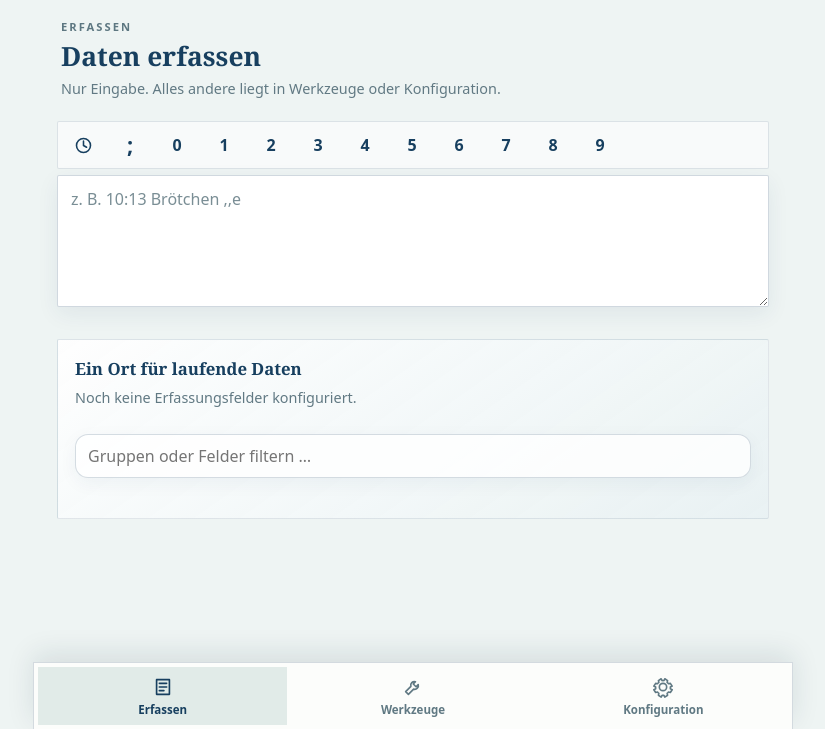
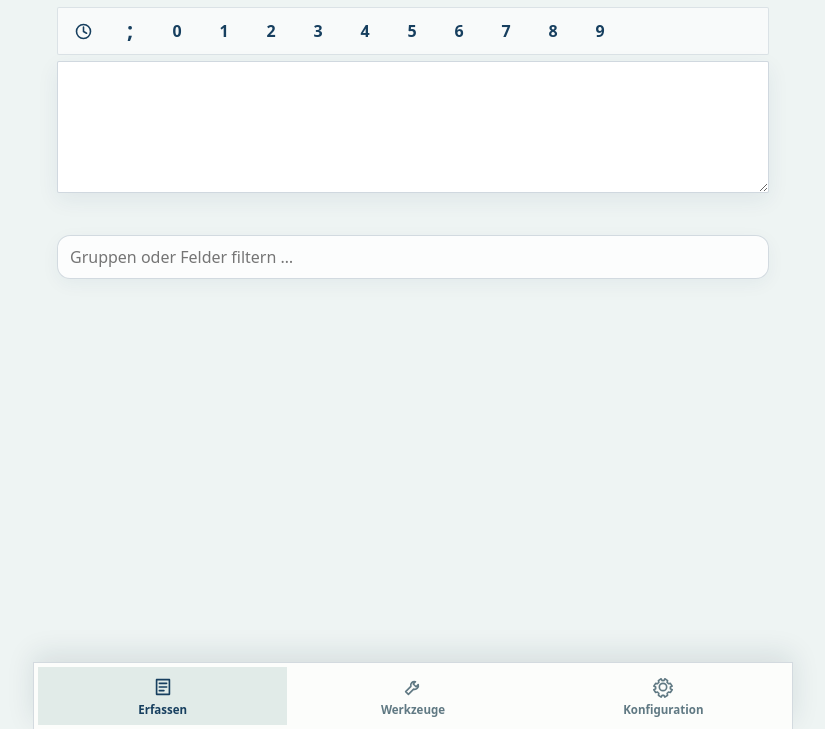
Before and after one commit to david-bassler/PACE, a website with bundled scripts: page index.html in a window 1280 px wide. Shown: the part 71-800 px from the top of the page, without its empty margins (227-1052 px from the left). Built offline with nearby package versions, Linux system fonts and the light colour scheme; no server answers.

Commit message:
Simplify capture screen copy

```diff
--- a/shell-v2.css
+++ b/shell-v2.css
@@ -20,12 +20,13 @@ body.pace-shell-v2 .app-notice{top:6px}
 .bottom-nav-icon{width:23px;height:23px;display:grid;place-items:center}
 .bottom-nav-icon svg{width:22px;height:22px;fill:none;stroke:currentColor;stroke-width:1.8;stroke-linecap:round;stroke-linejoin:round}
 
-.capture-page .quick-capture-shell{margin:0 0 14px}
+.capture-page{padding-top:10px!important}
+.capture-page>.page-intro{display:none}
+.capture-page .quick-capture-shell{margin:0 0 12px}
 .capture-page .quick-capture-textarea{min-height:132px;border-radius:2px!important;background:#fff}
-.capture-page .tracking-home{margin-top:0}
-.capture-page .tracking-home .micro{display:none}
-.capture-page .tracking-home h2{font-size:1.05rem}
-.capture-page .tracking-home>.hint{margin-top:4px}
+.capture-page .quick-capture-textarea::placeholder{color:transparent}
+.capture-page .tracking-home{margin-top:0;padding:0;border:0;background:transparent}
+.capture-page .tracking-home>div:first-child{display:none}
 
 .screen-menu-grid{display:grid;grid-template-columns:repeat(2,minmax(0,1fr));gap:8px}
 .screen-menu-tile{min-width:0;min-height:118px;border:1px solid rgba(23,63,95,.14);border-radius:2px;background:rgba(255,255,255,.9);padding:14px;text-align:left;color:var(--ink);display:grid;grid-template-columns:38px minmax(0,1fr) 14px;gap:10px;align-items:start;cursor:pointer;box-shadow:none}
```
